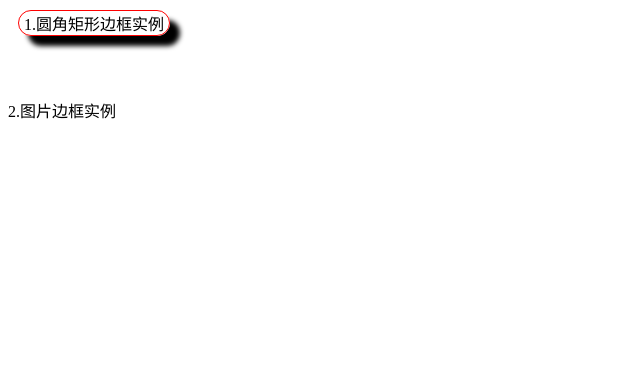
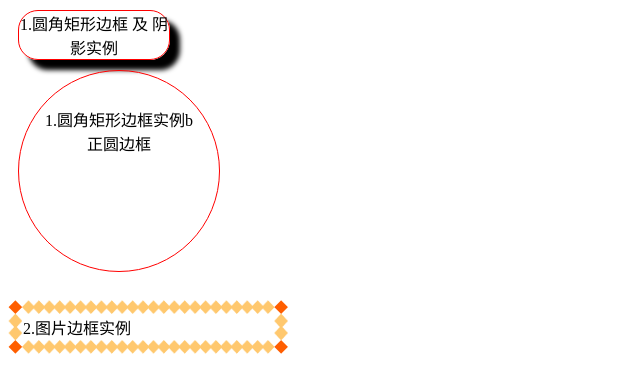
Before and after one commit to FuchenLi/WebStudyNotes, a plain HTML site: page project1/web/css3.html in a window 1280 px wide. Shown: the whole page, without its empty margins (0-640 px from the left). Drawn offline with Linux system fonts and the light colour scheme.

Commit message:
Update css3.html

```diff
--- a/project1/web/css3.html
+++ b/project1/web/css3.html
@@ -1,14 +1,18 @@
 <!DOCTYPE html>
 <html lang="en">
 <head>
-    <meta charset="UTF-8">
-    <meta name="viewport" content="width=device-width, initial-scale=1.0">
-    <meta http-equiv="X-UA-Compatible" content="ie=edge">
-    <link rel="stylesheet" href="../css/css3.css">
-    <title>Document</title>
+  <meta charset="UTF-8">
+  <meta name="viewport" content="width=device-width, initial-scale=1.0">
+  <meta http-equiv="X-UA-Compatible" content="ie=edge">
+  <link rel="stylesheet" href="../css/css3.css">
+  <title>Document</title>
 </head>
 <body>
-    <p class="radius-border">1.圆角矩形边框实例</p><br/><br/>
-    <div class="img-border"><p >2.图片边框实例</p></div>
+  <p class="radius-border">1.圆角矩形边框 及 阴影实例</p>
+  <p class="radius-border2"><br/><br/>1.圆角矩形边框实例b<br/>正圆边框</p>
+  <br/>
+  <div class="imgbdr">2.图片边框实例</div>
+  <!-- 图片边框 使用的 前提 >>>>边框存在 且 边框宽度不为0 -->
 </body>
+
 </html>
```
